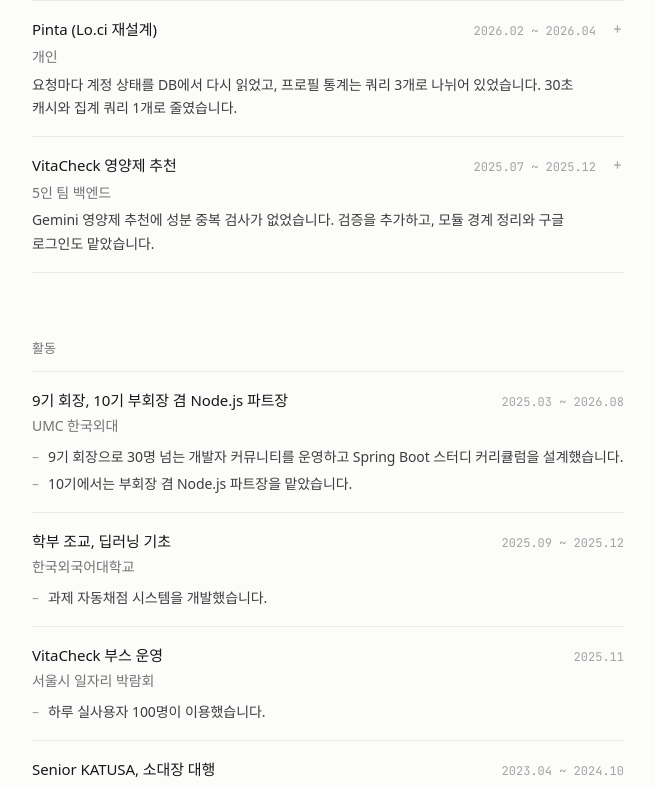
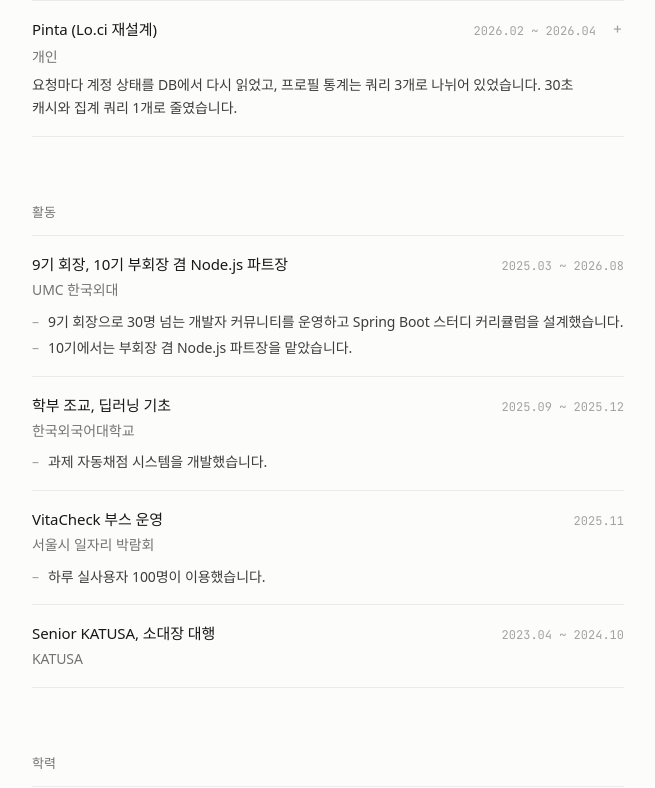
Before and after one commit to TAEW00KIM/TAEW00KIM.github.io, a React (Vite) app: page / in a window 1280 px wide. Shown: the part 2266-3054 px from the top of the page, without its empty margins (312-967 px from the left). Built offline with nearby package versions, Linux system fonts and the light colour scheme; a web font is replaced by a local one.

Commit message:
Remove VitaCheck from project list

```diff
--- a/src/data.en.ts
+++ b/src/data.en.ts
@@ -638,7 +638,7 @@ export const projectGroups: ProjectGroup[] = [
   { name: "Hufscheer", note: "live cheering service for university sports, backend", ids: ["cheer-spam", "llm-masking", "infra-rebuild", "ci-deploy"] },
   { name: "Vling", note: "Buzz & Beyond internship, frontend", ids: ["vling-search", "vling-perf"] },
   { name: "AI Work Environment", note: "personal", ids: ["history-mcp", "agent-env"] },
-  { name: "Side Projects", ids: ["loci", "pinta", "vitacheck"], showOrg: true },
+  { name: "Side Projects", ids: ["loci", "pinta"], showOrg: true },
 ];
 
 export const ui = {
--- a/src/data.ts
+++ b/src/data.ts
@@ -666,7 +666,7 @@ export const projectGroups: ProjectGroup[] = [
   { name: "Hufscheer", note: "대학 스포츠 응원 서비스, 백엔드", ids: ["cheer-spam", "llm-masking", "infra-rebuild", "ci-deploy"] },
   { name: "Vling", note: "버즈앤비 현장실습, 프론트엔드", ids: ["vling-search", "vling-perf"] },
   { name: "AI 작업 환경", note: "개인", ids: ["history-mcp", "agent-env"] },
-  { name: "사이드 프로젝트", ids: ["loci", "pinta", "vitacheck"], showOrg: true },
+  { name: "사이드 프로젝트", ids: ["loci", "pinta"], showOrg: true },
 ];
 
 export const ui = {
```
